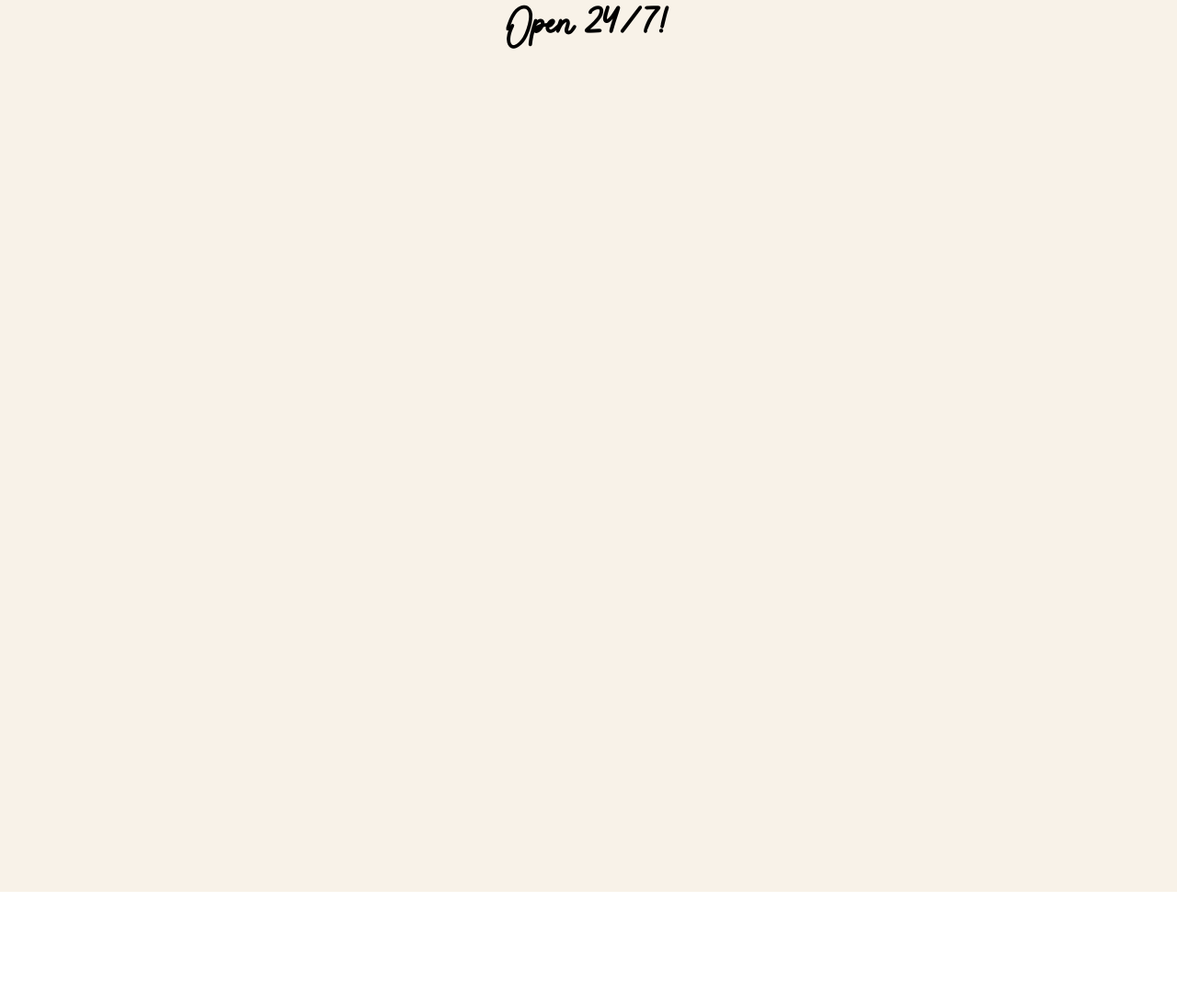
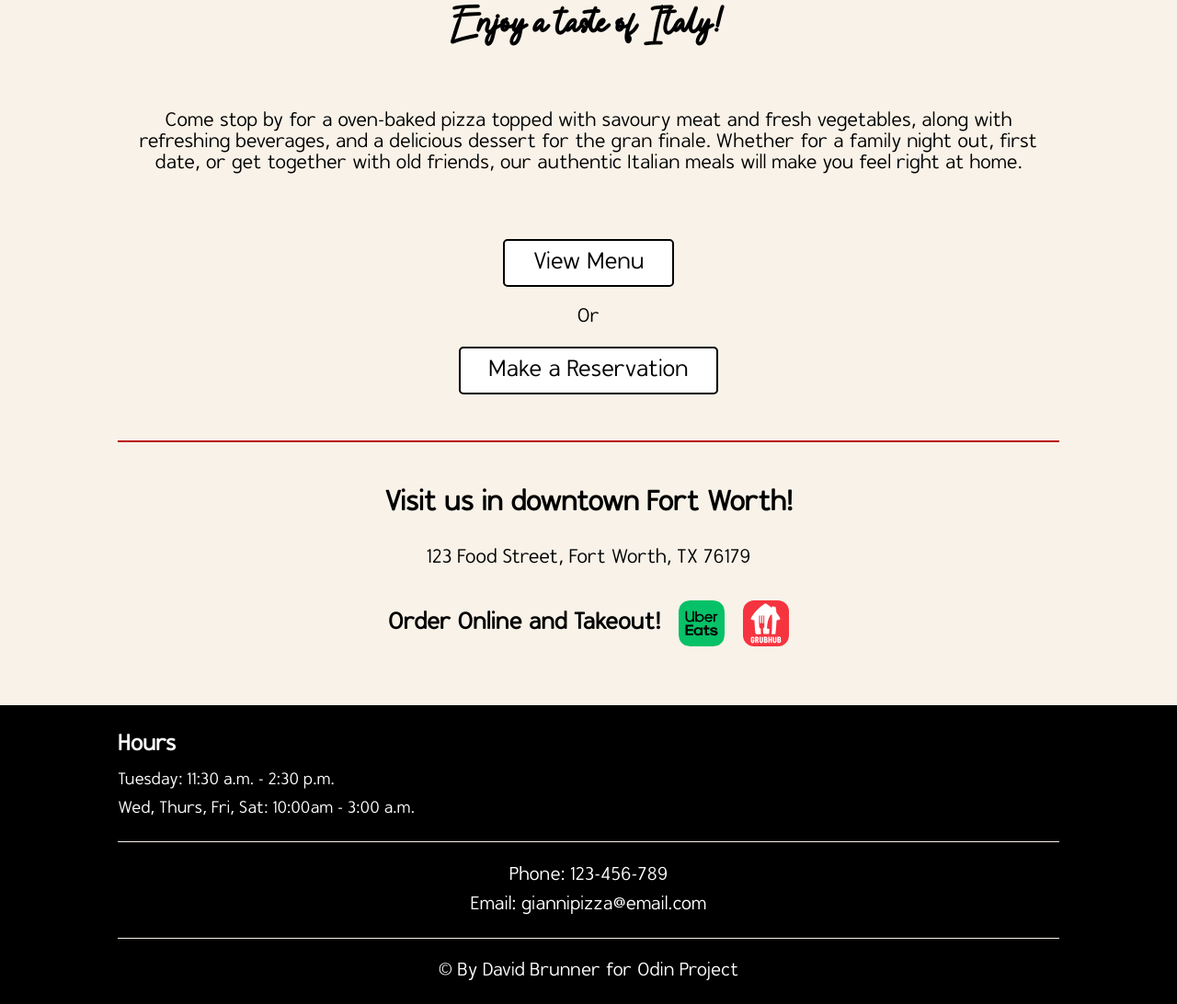
Before and after one commit to DavidB09/the_odin_project, a website built with webpack: page javascript/restaurant/src/index.html in a window 1280 px wide. Shown: the part 923-2015 px from the top of the page at 92% size. Before the commit the page ends 1893 px from the top, so only its background shows below. Built offline with nearby package versions, Linux system fonts and the light colour scheme.

Commit message:
Update styling and images for front page

```diff
--- a/javascript/restaurant/src/assets/styles/_home.scss
+++ b/javascript/restaurant/src/assets/styles/_home.scss
@@ -1,8 +1,11 @@
+@use 'var';
+
 .home {
     flex-direction: column;
     align-items: center;
-    background-color: rgb(248, 242, 232);
+    text-align: center;
     width: 100%;
+    background-color: var.$background-color;
 
     .image-container {
         display: flex;
@@ -16,10 +19,84 @@
         width: 100%;
         height: 70rem;
         color: #fff;
+
+        h1 {
+            font-size: 7rem;
+            margin: 0 4rem;
+        }
     }
 
     .welcome-container {
         display: flex;
-        height: 100rem;
+        flex-direction: column;
+        align-items: center;
+        width: 80%;
+
+        button {
+            position: relative;
+            padding: 1rem 3rem;
+            color: #000;
+            background-color: #fff;
+            font-size: 2.5rem;
+            font-family: inherit;
+            border: 2px solid #000;
+            border-radius: .5rem;
+            box-shadow: var.$second-color 0px 0px;
+            outline: none;
+            transition: box-shadow .3s;
+            cursor: pointer;
+
+
+            &:first-of-type {
+                margin-top: 5rem;
+            }
+
+            &:last-of-type {
+                margin-bottom: 5rem;
+            }
+
+            &:hover {
+                box-shadow: var.$second-color 5px 5px;
+            }
+        }
+
+        h2 {
+            font-size: 5rem;
+        }
+
+        p {
+            font-size: 2.1rem;
+        }
+    }
+
+    .info-container {
+        margin-bottom: 5rem;
+
+        div {
+            display: flex;
+            align-items: center;
+            justify-content: center;
+            gap: 2rem;
+
+            p {
+                font-size: 2.5rem;
+                font-weight: bold;
+            }
+        }
+
+        img {
+            height: 5rem;
+            border-radius: 12px;
+            cursor: pointer;
+        }
+
+        h3 {
+            font-size: 3rem;
+            margin-top: 5rem;
+        }
+
+        p {
+            font-size: 2.1rem;
+        }
     }
 }
--- a/javascript/restaurant/src/assets/styles/_main.scss
+++ b/javascript/restaurant/src/assets/styles/_main.scss
@@ -24,12 +24,28 @@ header {
     color: #000;
     background-color: rgb(248, 242, 232);
 
+    .logo-container {
+        display: flex;
+        flex-direction: column;
+        align-items: center;
+
+        img {
+            height: 4rem;
+            margin: 2rem 0 0rem;
+        }
+
+        h1 {
+            margin: 0;
+            font-size: 3rem;
+        }
+    }
+
     nav {
         display: flex;
         gap: 3rem;
         font-size: 2.8rem;
         text-decoration: none;
-        margin-bottom: 2rem;
+        margin: 2rem 0;
 
         a {
             text-decoration: none;
@@ -47,9 +63,56 @@ main {
         position: relative;
         display: flex;
     }
+
+    .divider {
+        width: 80%;
+        height: 2px;
+        background-color: var.$second-color;
+    }
 }
 
-h1 {
+ footer {
+    display: flex;
+    flex-direction: column;
+    align-items: center;
+    color: #fff;
+    background-color: #000;
+
+    & > div {
+        display: flex;
+        flex-direction: column;
+        width: 80%;
+        padding: 2rem 0;
+
+        &:not(.hour-container) {
+            align-items: center;
+
+            p {
+                font-size: 2rem;
+            }
+        }
+
+        &.hour-container {
+            font-size: 1.8rem;
+        }
+
+        h3 {
+            font-size: 2.4rem;
+            margin: 1rem 0;
+        }
+
+        p {
+            margin: .5rem 0;
+        }
+    }
+
+    .divider {
+        height: .5px;
+        width: 80%;
+        background-color: var.$background-color;
+    }
+ }
+
+h1, h2 {
     font-family: var.$header-font;
-    font-size: 5rem;
 }
--- a/javascript/restaurant/src/assets/styles/_var.scss
+++ b/javascript/restaurant/src/assets/styles/_var.scss
@@ -10,3 +10,6 @@
 
 $main-font: 'Kaiven', 'Segoe UI', Tahoma, Geneva, Verdana, sans-serif;
 $header-font: 'Bellenia Love', cursive;
+
+$background-color: rgb(248, 242, 232);
+$second-color: rgb(186, 8, 8);
--- a/javascript/restaurant/src/index.html
+++ b/javascript/restaurant/src/index.html
@@ -13,12 +13,14 @@
 
 <body>
     <header>
-        <h1>Gianni's Pizza Stop</h1>
+        <div class="logo-container">
+            <img class="pizza" />
+            <h1>Gianni's Pizza Stop</h1>
+        </div>
 
         <nav>
             <a href="#">Home</a>
             <a href="#">Menu</a>
-            <a href="#">About</a>
             <a href="#">Contact</a>
         </nav>
     </header>
@@ -29,11 +31,53 @@
                 <h1>Ciao a Gianni's Pizza Stop!</h1>
             </div>
             <div class="welcome-container">
-                <h1>Open 24/7!</h1>
+                <h2>Enjoy a taste of Italy!</h2>
+
+                <p>Come stop by for a oven-baked pizza topped with savoury meat and fresh vegetables, along with refreshing beverages, and a delicious dessert for the gran finale. Whether for a family night out, first date, or get together with old friends, our authentic Italian meals will make you feel right at home.</p>
+
+                <button>View Menu</button>
+
+                <p>Or</p>
+
+                <button>Make a Reservation</button>
+            </div>
+
+            <span class="divider"></span>
+
+            <div class="info-container">
+                <h3>Visit us in downtown Fort Worth!</h3>
+                <p>123 Food Street, Fort Worth, TX 76179</p>
+
+                <div>
+                    <p>Order Online and Takeout!</p>
+
+                    <img class="uber" />
+                    <img class="grubhub" />
+                </div>
             </div>
         </div>
+    </main>
 
-    </main>
+    <footer>
+        <div class="hour-container">
+            <h3>Hours</h3>
+            <p>Tuesday: 11:30 a.m. - 2:30 p.m.</p>
+            <p>Wed, Thurs, Fri, Sat: 10:00am - 3:00 a.m.</p>
+        </div>
+
+        <span class="divider"></span>
+
+        <div class="contact-container">
+            <p>Phone: 123-456-789</p>
+            <p>Email: giannipizza@email.com</p>
+        </div>
+
+        <span class="divider"></span>
+
+        <div class="copyright-container">
+            <p>&copy; By David Brunner for Odin Project</p>
+        </div>
+    </footer>
 </body>
 
 </html>
--- a/javascript/restaurant/src/script.js
+++ b/javascript/restaurant/src/script.js
@@ -1 +1,17 @@
-import './style.scss'
+import './style.scss';
+
+import pizzaSvg from './assets/svg/pizza.svg';
+import uberSvg from './assets/svg/uber-eats.svg';
+import grubhubSvg from './assets/svg/grubhub.svg';
+
+
+(function createIMG() {
+    const pizzaImg = document.querySelector('img.pizza');
+    pizzaImg.setAttribute('src', pizzaSvg);
+
+    const uberImg = document.querySelector('img.uber');
+    uberImg.setAttribute('src', uberSvg);
+
+    const grubhubImg = document.querySelector('img.grubhub');
+    grubhubImg.setAttribute('src', grubhubSvg);
+})();
```
Also changed, not shown: javascript/restaurant/extra/pizza-svgrepo-com.svg (deleted), javascript/restaurant/src/assets/svg/grubhub.svg (added), javascript/restaurant/src/assets/svg/pizza.svg (added), javascript/restaurant/src/assets/svg/uber-eats.svg (added).
